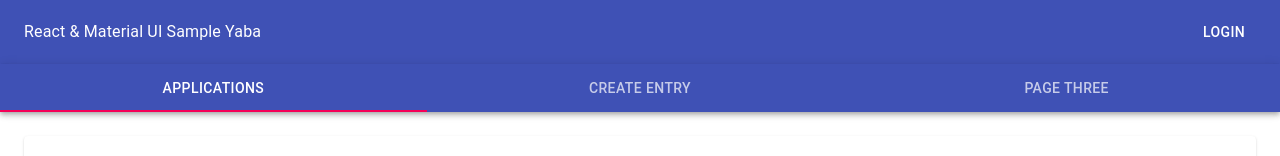
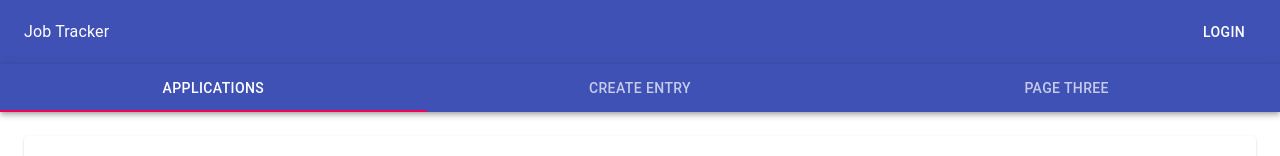
Before and after one commit to PhillipNguyen1/JobsTracker, a React (Create React App) app in the folder client/: page / in a window 1280 px wide. Shown: the top 156 px of the page. Built offline with nearby package versions, Linux system fonts and the light colour scheme; no server answers.

Commit message:
Minor refactoring

```diff
--- a/client/src/components/Create-App.js
+++ b/client/src/components/Create-App.js
@@ -179,7 +179,7 @@ export default function CreateApplication() {
           type="submit"
           className={classes.button}
         >
-          Submit
+        Create Application
         </Button>
       </form>
     </div>
--- a/client/src/components/Navbar.js
+++ b/client/src/components/Navbar.js
@@ -22,9 +22,8 @@ const Navbar = () => {
       <AppBar position="static">
         <ToolBar>
           <Typography variant="subtitle1" color="inherit" className={classes.title}>
-            React & Material UI Sample Yaba
+            Job Tracker
           </Typography>
-
           <Button color="inherit">Login</Button>
         </ToolBar>
       </AppBar>
```
